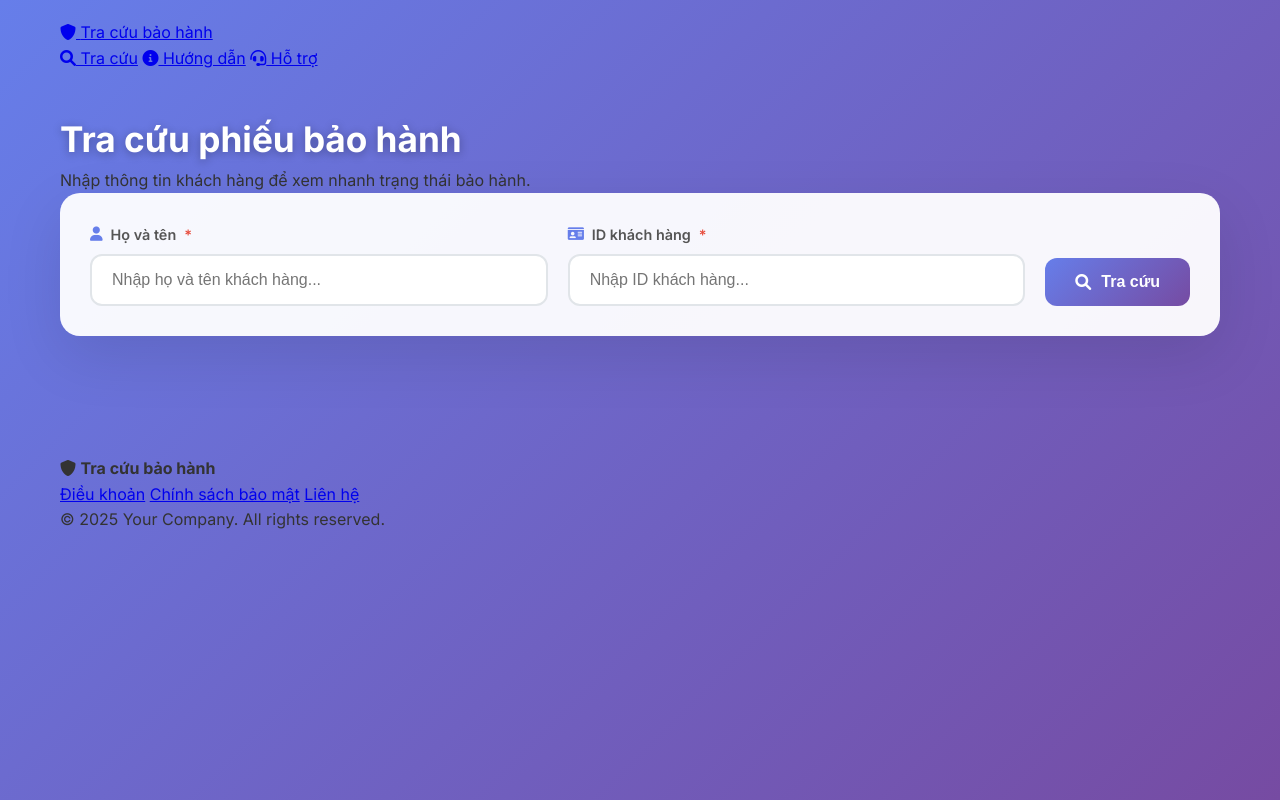
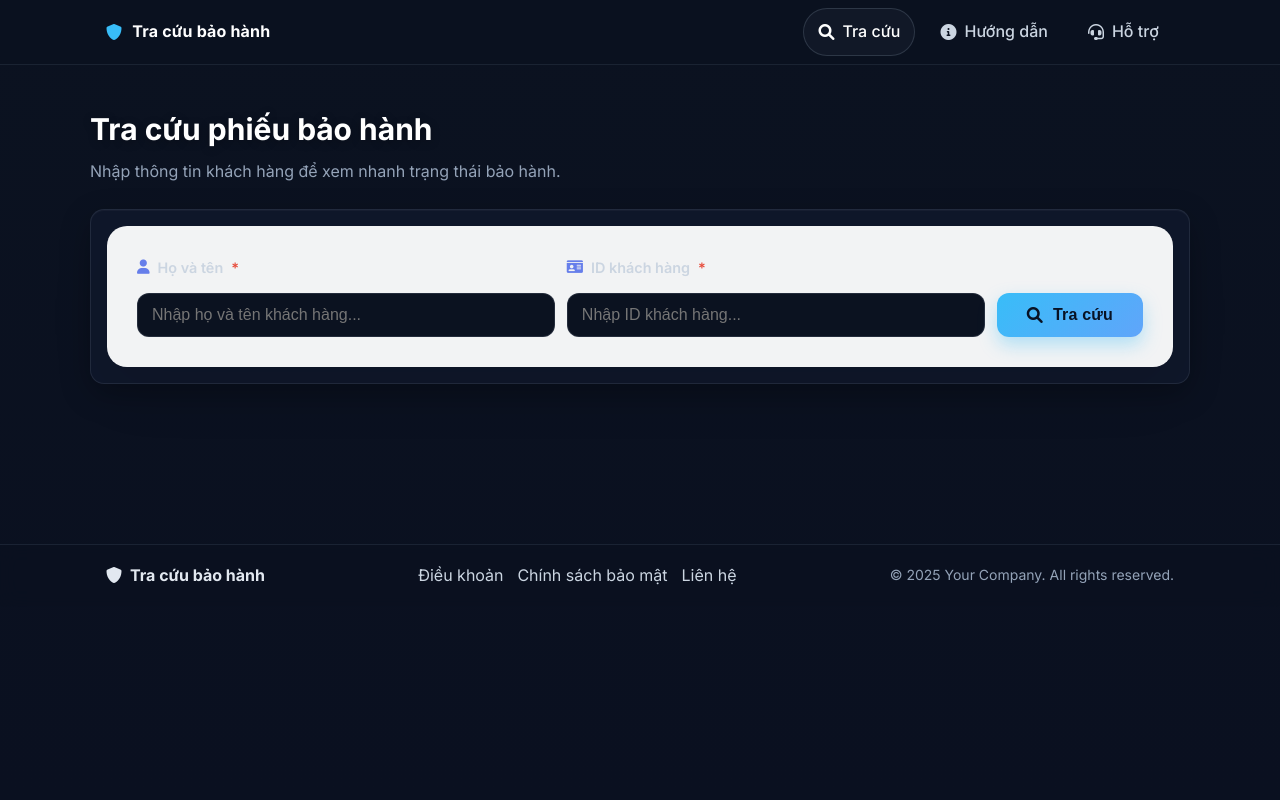
Before and after one commit to hoanggiang20041/tracuu, a plain HTML site: page index.html in a window 1280 px wide. Drawn offline with Linux system fonts and the light colour scheme.

Commit message:
Update style.css

```diff
--- a/assets/style.css
+++ b/assets/style.css
@@ -585,3 +585,167 @@ body {
     background-color: #cce5ff;
     color: #004085;
 }
+/* ==== Layout base ==== */
+:root{
+  --bg:#0b1220;
+  --card:#0f172a;
+  --muted:#94a3b8;
+  --txt:#e5e7eb;
+  --primary:#22c55e;
+  --accent:#38bdf8;
+  --ring: rgba(56,189,248,.4);
+  --radius:14px;
+}
+*{box-sizing:border-box}
+html,body{height:100%}
+body{
+  margin:0;
+  font-family:Inter,system-ui,-apple-system,Segoe UI,Roboto,Arial,Helvetica,sans-serif;
+  background: linear-gradient(180deg, #0b1220, #0a1020);
+  color:var(--txt);
+  -webkit-tap-highlight-color: transparent;
+}
+
+.container{
+  width:100%;
+  max-width:1100px;
+  margin:0 auto;
+  padding:0 16px;
+}
+
+/* ==== Header ==== */
+.site-header{
+  position:sticky; top:0; z-index:50;
+  background:rgba(11,18,32,.7);
+  backdrop-filter: blur(10px);
+  border-bottom:1px solid rgba(148,163,184,.12);
+}
+.site-header__inner{
+  display:flex; align-items:center; justify-content:space-between;
+  height:64px;
+}
+.brand{
+  display:flex; align-items:center; gap:10px;
+  color:#fff; text-decoration:none; font-weight:700; letter-spacing:.2px;
+}
+.brand i{ color:var(--accent); }
+
+.nav{ display:flex; gap:10px; }
+.nav__link{
+  display:inline-flex; align-items:center; gap:8px;
+  padding:10px 14px; border-radius:999px;
+  color:#cbd5e1; text-decoration:none; font-weight:500;
+  border:1px solid transparent;
+}
+.nav__link:hover{ border-color:rgba(148,163,184,.22); }
+.nav__link.is-active{ background:#111827; border-color:rgba(148,163,184,.22); color:#fff; }
+
+/* ==== Hero & Cards ==== */
+.page{ padding:24px 0 56px; }
+.hero{ padding:16px 0 8px; }
+.title{ margin:0 0 6px; font-size: clamp(22px, 3vw, 30px); }
+.subtitle{ margin:0; color:var(--muted); }
+
+.card{
+  background:var(--card);
+  border:1px solid rgba(148,163,184,.14);
+  border-radius:var(--radius);
+  box-shadow: 0 10px 30px rgba(0,0,0,.25), inset 0 1px 0 rgba(255,255,255,.03);
+}
+
+/* ==== Search form ==== */
+.search-form{ margin-top:16px; padding:16px; }
+.search-container{
+  display:grid; gap:12px;
+  grid-template-columns: 1fr;
+}
+.search-field label{
+  display:flex; align-items:center; gap:8px; margin-bottom:6px; color:#cbd5e1; font-weight:600;
+}
+.search-field input{
+  width:100%; padding:12px 14px; border-radius:12px;
+  background:#0b1220; color:#fff; border:1px solid rgba(148,163,184,.18);
+  outline:none; transition:border .2s, box-shadow .2s;
+}
+.search-field input:focus{
+  border-color: var(--accent);
+  box-shadow: 0 0 0 6px var(--ring);
+}
+.search-btn{
+  height:44px; border:none; border-radius:12px; cursor:pointer;
+  display:inline-flex; align-items:center; justify-content:center; gap:10px;
+  background: linear-gradient(135deg, var(--accent), #60a5fa);
+  color:#081224; font-weight:800; letter-spacing:.2px;
+  box-shadow: 0 8px 18px rgba(56,189,248,.35);
+}
+.search-btn:active{ transform: translateY(1px); }
+
+@media (min-width: 720px){
+  .search-container{ grid-template-columns: 1fr 1fr auto; align-items:end; }
+}
+
+/* ==== Result ==== */
+.result{ margin-top:16px; padding:16px; }
+.customer-info{ display:flex; gap:14px; align-items:center; }
+.customer-avatar i{ font-size:40px; color:var(--accent); }
+.customer-name{ margin:0; font-size:20px; }
+.customer-id{ margin:4px 0 0; color:var(--muted); }
+
+.warranty-grid{
+  margin-top:16px;
+  display:grid; gap:12px;
+  grid-template-columns: 1fr;
+}
+@media (min-width: 600px){
+  .warranty-grid{ grid-template-columns: repeat(2, 1fr); }
+}
+@media (min-width: 960px){
+  .warranty-grid{ grid-template-columns: repeat(3, 1fr); }
+}
+
+/* ==== Overlay & Modal (giữ nguyên class cũ) ==== */
+.loading-overlay{
+  position:fixed; inset:0; display:flex; align-items:center; justify-content:center;
+  background:rgba(2,6,23,.65); backdrop-filter: blur(4px);
+}
+.hidden{ display:none !important; }
+.loading-spinner .spinner{
+  width:36px; height:36px; border-radius:50%;
+  border:3px solid rgba(255,255,255,.15); border-top-color:#fff; animation:spin 1s linear infinite;
+  margin:0 auto 10px;
+}
+@keyframes spin{ to{ transform: rotate(360deg);} }
+
+.image-modal{
+  position:fixed; inset:0; background:rgba(0,0,0,.65);
+  display:flex; align-items:center; justify-content:center;
+}
+.image-modal .modal-content{
+  background:#0b1220; padding:16px; border-radius:14px; border:1px solid rgba(148,163,184,.18);
+  max-width:95vw; max-height:90vh;
+}
+.image-modal img{ max-width:100%; height:auto; border-radius:10px; display:block; }
+.close-modal{ cursor:pointer; font-size:24px; line-height:1; float:right; }
+
+/* ==== Footer ==== */
+.site-footer{
+  margin-top:24px; padding:18px 0; border-top:1px solid rgba(148,163,184,.12);
+  background:rgba(11,18,32,.6); backdrop-filter: blur(10px);
+}
+.site-footer__inner{
+  display:flex; flex-wrap:wrap; gap:10px; align-items:center; justify-content:space-between;
+}
+.footer__brand{ display:flex; align-items:center; gap:8px; color:#e2e8f0; }
+.footer__links{ display:flex; gap:14px; }
+.footer__links a{ color:#cbd5e1; text-decoration:none; }
+.footer__links a:hover{ text-decoration:underline; }
+.footer__copy{ color:#94a3b8; font-size:14px; }
+
+/* ==== Mobile polish ==== */
+@media (max-width: 480px){
+  .site-header__inner{ height:56px; }
+  .nav{ gap:6px; }
+  .nav__link{ padding:8px 10px; font-size:14px; }
+  .search-form{ padding:12px; }
+  .result{ padding:12px; }
+}
```
